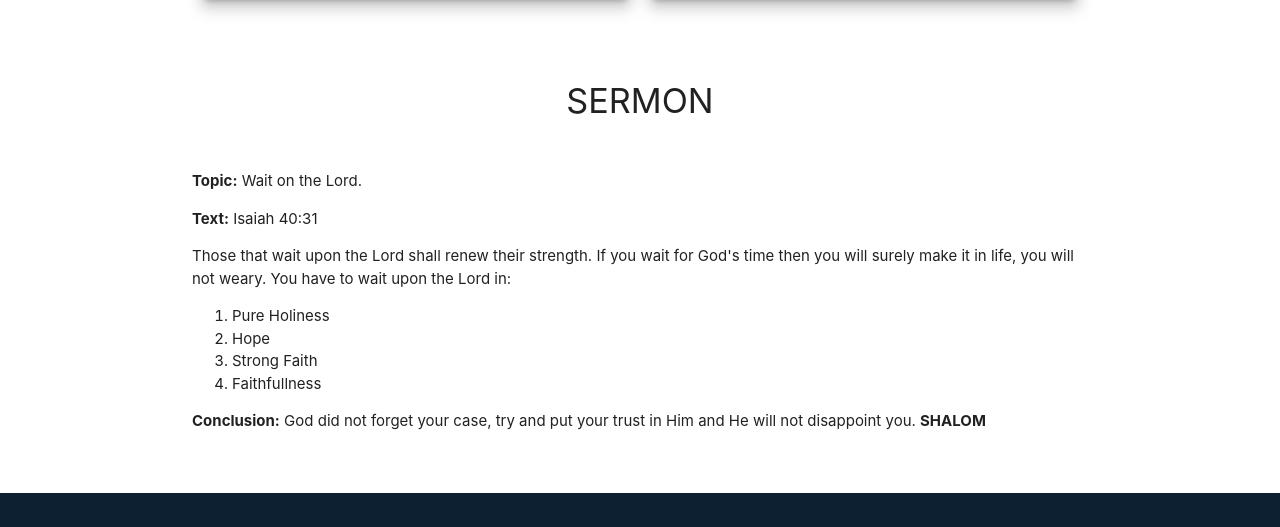
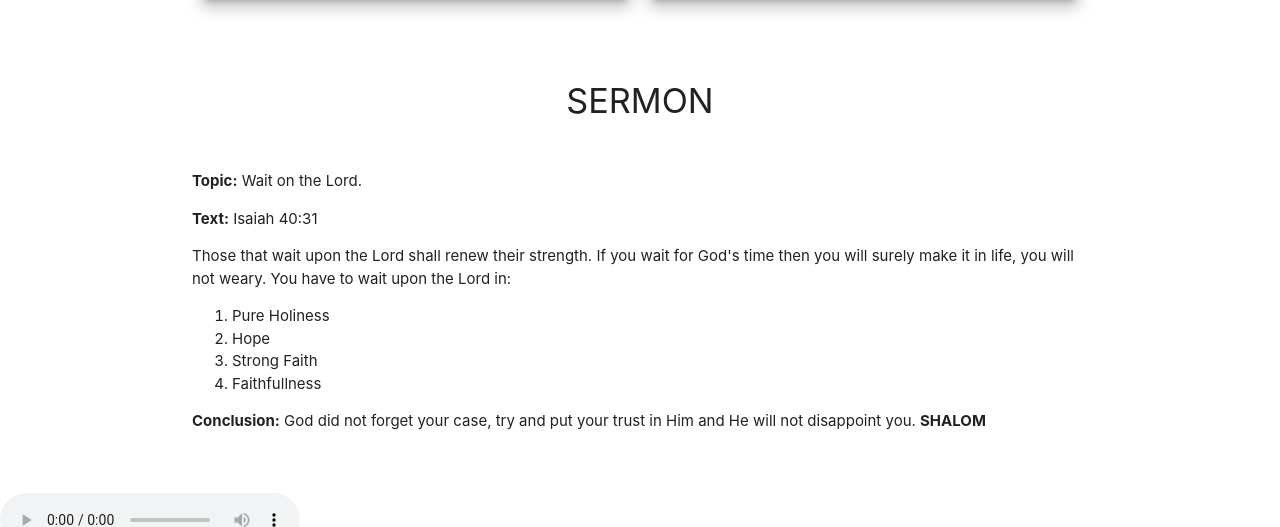
Before and after one commit to coolheaded1/halleluyahSunday, a plain HTML site: page index.html in a window 1280 px wide. Shown: the part 1622-2149 px from the top of the page. Drawn offline with Linux system fonts and the light colour scheme.

Commit message:
Update index.html

```diff
--- a/index.html
+++ b/index.html
@@ -282,7 +282,7 @@
 		</ol>
 		<p><b>Conclusion:</b> God did not forget your case, try and put your trust in Him and He will not disappoint you. <b>SHALOM</b></p>
 	</div><br><br>
-	<audio src="audio/halleluyah.mp3" autoplay></audio>
+	<audio src="audio/halleluyah.mp3" controls></audio>
 	<footer>
 		<div class="container">
 		     <a href="https://facebook.com/Coolheaded8"><i class="fa fa-facebook" id="fafa2"></i></a>&nbsp;&nbsp;
```
